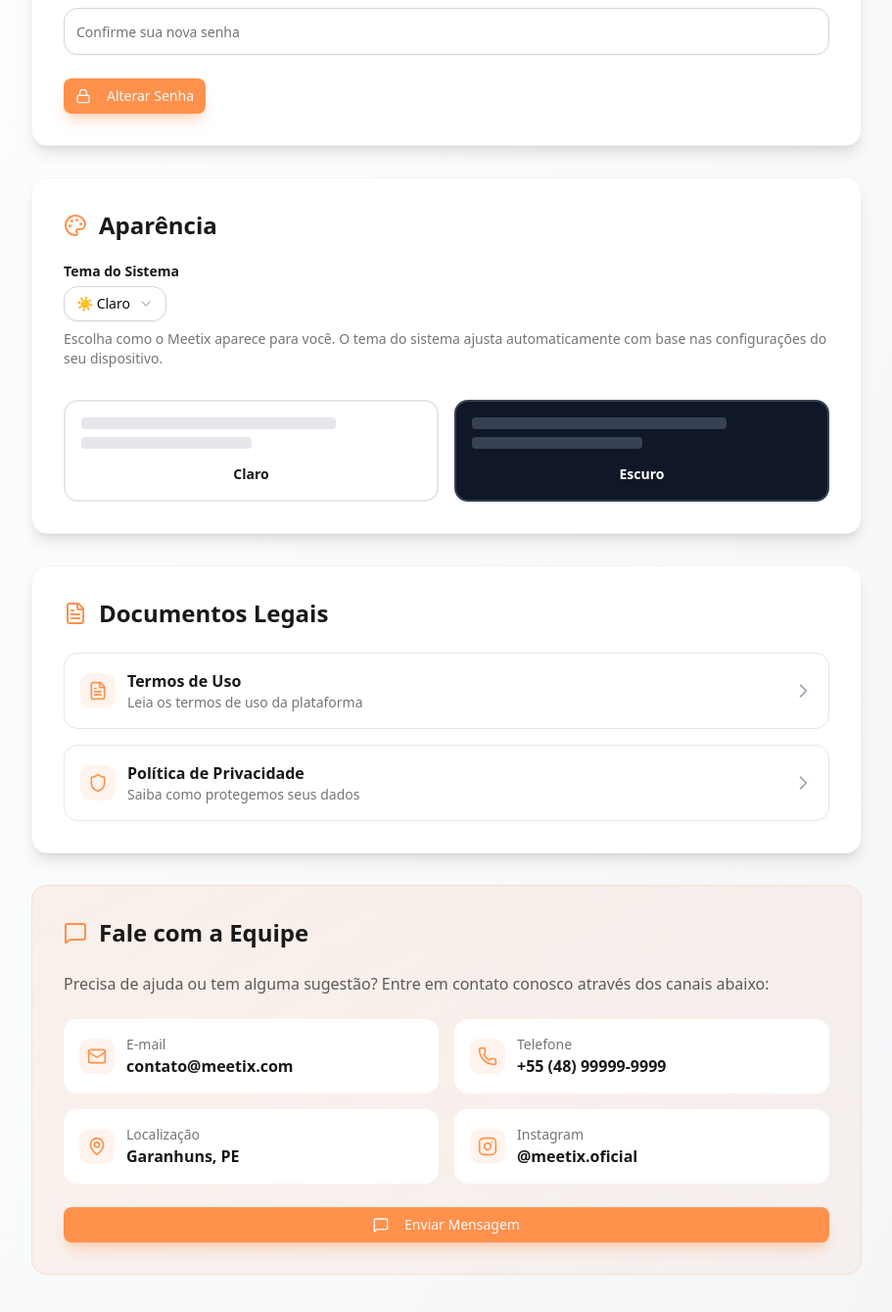
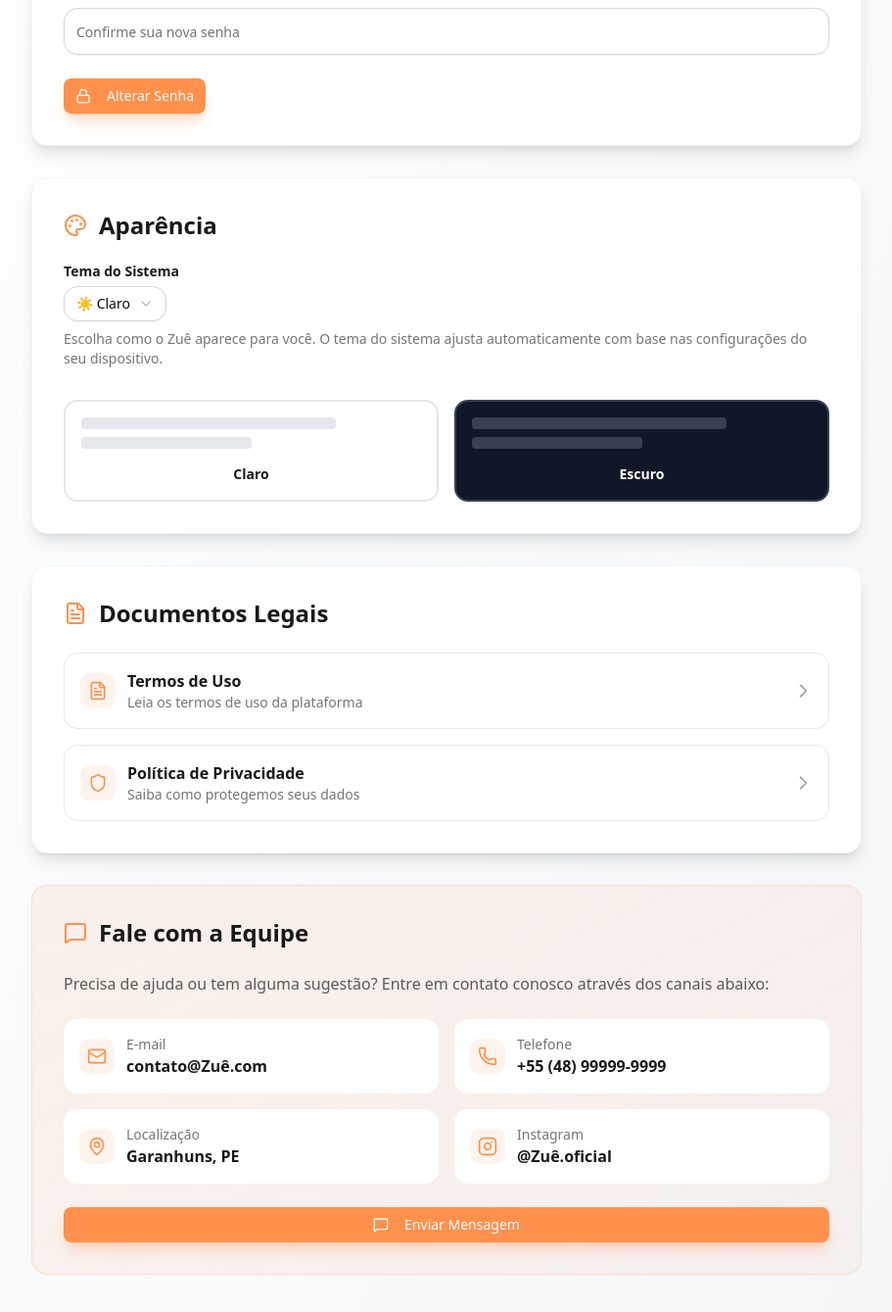
Before and after one commit to JoaoLucasCordeiro/meetix-frontend, a React (Vite) app: page /opcoes in a window 1280 px wide. Shown: the part 1192-2531 px from the top of the page at 98% size, without its empty margins (24-935 px from the left). Built offline with nearby package versions, Linux system fonts and the light colour scheme.

Commit message:
feat: adicionar página de configurações de perfil do usuário

```diff
--- a/src/pages/SettingsPage.tsx
+++ b/src/pages/SettingsPage.tsx
@@ -347,7 +347,7 @@
                                     </SelectContent>
                                 </Select>
                                 <p className="text-sm text-[#191919]/60">
-                                    Escolha como o Meetix aparece para você. O tema do sistema ajusta automaticamente
+                                    Escolha como o Zuê aparece para você. O tema do sistema ajusta automaticamente
                                     com base nas configurações do seu dispositivo.
                                 </p>
                             </div>
@@ -470,7 +470,7 @@
                                 </div>
                                 <div>
                                     <p className="text-sm text-[#191919]/60">E-mail</p>
-                                    <p className="font-semibold text-[#191919]">contato@meetix.com</p>
+                                    <p className="font-semibold text-[#191919]">contato@Zuê.com</p>
                                 </div>
                             </div>
 
@@ -500,7 +500,7 @@
                                 </div>
                                 <div>
                                     <p className="text-sm text-[#191919]/60">Instagram</p>
-                                    <p className="font-semibold text-[#191919]">@meetix.oficial</p>
+                                    <p className="font-semibold text-[#191919]">@Zuê.oficial</p>
                                 </div>
                             </div>
                         </div>
```
